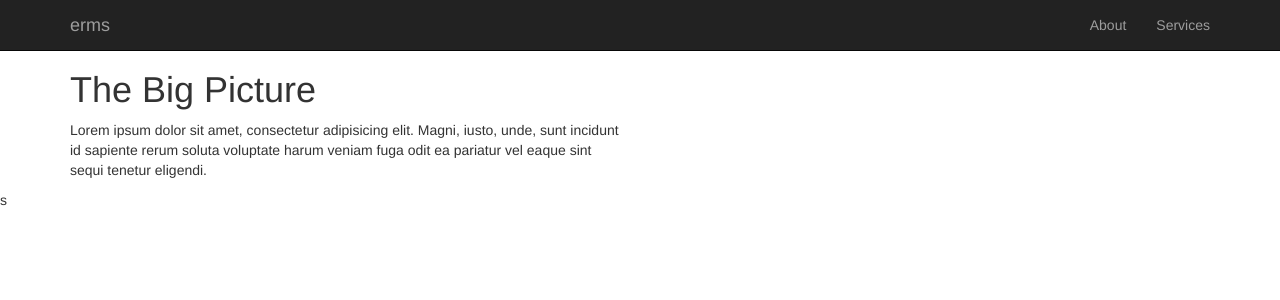
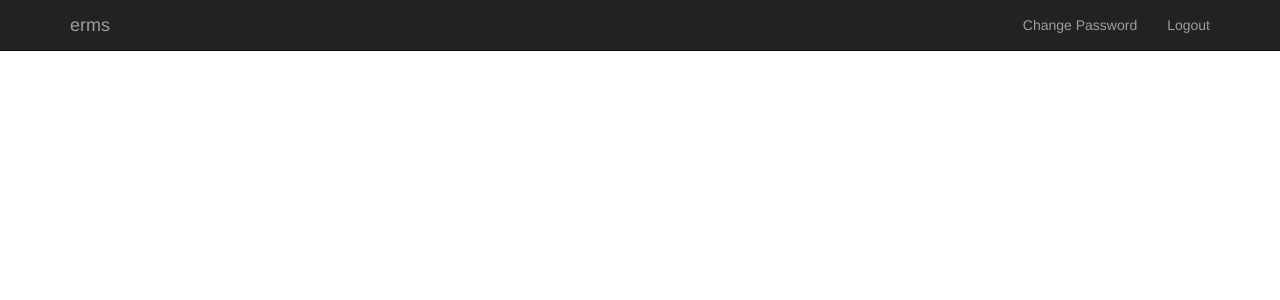
Before and after one commit to probuse/erms, a Django app: page /employee_records/ in a window 1280 px wide. Shown: the top 300 px of the page. Run offline with Django 3.2, Linux system fonts and the light colour scheme; some libraries are stand-ins or nearby versions.

Commit message:
added the change password and logout menu list items

```diff
--- a/employee_records/templates/employee_records/base1.html
+++ b/employee_records/templates/employee_records/base1.html
@@ -36,7 +36,7 @@
             <!-- Brand and toggle get grouped for better mobile display -->
             <div class="navbar-header">
                 <button type="button" class="navbar-toggle" data-toggle="collapse" data-target="#bs-example-navbar-collapse-1">
-                    <span class="sr-only">Toggle navigation</span>
+                    <span class="sr-only">Change Password</span>
                     <span class="icon-bar"></span>
                     <span class="icon-bar"></span>
                     <span class="icon-bar"></span>
@@ -47,10 +47,10 @@
             <div class="collapse navbar-collapse" id="bs-example-navbar-collapse-1">
                 <ul class="nav navbar-nav navbar-right" >
                     <li>
-                        <a href="#">About</a>
+                        <a href="#">Change Password</a>
                     </li>
                     <li>
-                        <a href="#">Services</a>
+                        <a href="#">Logout</a>
                     </li>
                 </ul>
             </div>
@@ -62,16 +62,11 @@
     <!-- Put your page content here! -->
     <!-- Page Content -->
     <div class="container">
-        <div class="row">
-            <div class="col-md-6 col-sm-12">
-                <h1>The Big Picture</h1>
-                <p>Lorem ipsum dolor sit amet, consectetur adipisicing elit. Magni, iusto, unde, sunt incidunt id sapiente rerum soluta voluptate harum veniam fuga odit ea pariatur vel eaque sint sequi tenetur eligendi.</p>
-            </div>
-        </div>
-        <!-- /.row -->
+        {% block content %}
+        {% endblock %}
     </div>
-    <!-- /.container -->s
-    {% block content %} {% endblock %}
+    <!-- /.container -->
+
 
 
     <!-- jQuery -->
```
